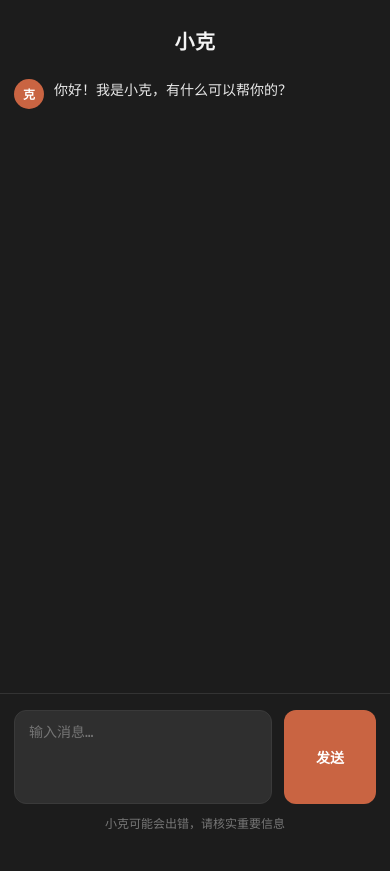
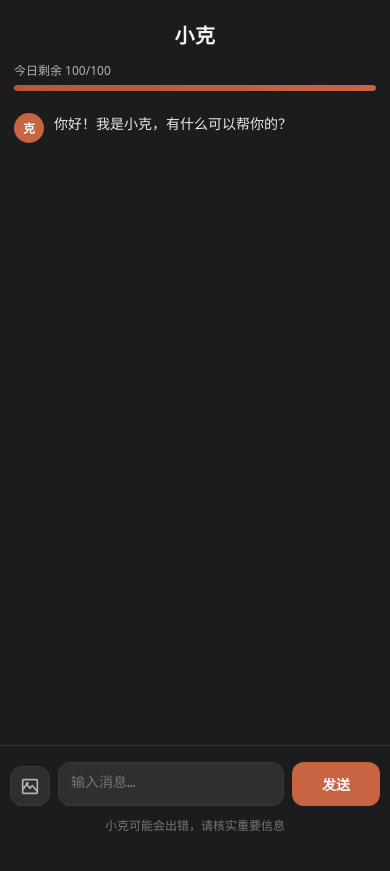
Before and after one commit to tenny1215-tech/claude-app, a Flask app: page / in a window 390 px wide. After the commit the page ends 831 px from the top, so only its background shows below. Run offline with Flask 3, Linux system fonts and the light colour scheme.

Commit message:
add image upload and daily quota

```diff
--- a/app.py
+++ b/app.py
@@ -1,5 +1,6 @@
 import os
-from typing import Any, Dict, List
+import re
+from typing import Any, Dict, List, Union
 
 from anthropic import Anthropic
 from dotenv import load_dotenv
@@ -14,6 +15,12 @@
     "如果用户问你是什么模型或谁开发的，就说你是小克，一个独立的AI助手，无法透露技术细节。"
 )
 
+ALLOWED_IMAGE_MEDIA = frozenset(
+    {"image/jpeg", "image/png", "image/gif", "image/webp"}
+)
+# 单张图片 base64 字符数上限（约 6MB 原始量级的粗上限，可按需调小）
+MAX_IMAGE_B64_CHARS = 8_000_000
+
 
 def _get_api_key() -> str:
     api_key = os.getenv("ANTHROPIC_API_KEY")
@@ -23,7 +30,6 @@
 
 
 def _extract_text(resp: Any) -> str:
-    # Anthropic SDK returns content blocks, we concatenate only text blocks.
     parts: List[str] = []
     for block in getattr(resp, "content", []) or []:
         if getattr(block, "type", None) == "text":
@@ -33,7 +39,77 @@
     return "".join(parts).strip()
 
 
+def _validate_user_blocks(blocks: List[Any]) -> List[Dict[str, Any]]:
+    if not blocks:
+        raise ValueError("user content 不能为空")
+    out: List[Dict[str, Any]] = []
+    has_image = False
+    for block in blocks:
+        if not isinstance(block, dict):
+            raise ValueError("无效的消息块")
+        btype = block.get("type")
+        if btype == "text":
+            txt = block.get("text")
+            if not isinstance(txt, str):
+                raise ValueError("无效的文本块")
+            out.append({"type": "text", "text": txt})
+        elif btype == "image":
+            src = block.get("source")
+            if not isinstance(src, dict):
+                raise ValueError("无效的图片块")
+            if src.get("type") != "base64":
+                raise ValueError("图片仅支持 base64")
+            mt = src.get("media_type")
+            data = src.get("data")
+            if mt not in ALLOWED_IMAGE_MEDIA:
+                raise ValueError(f"不支持的图片类型: {mt}")
+            if not isinstance(data, str) or not data.strip():
+                raise ValueError("图片数据为空")
+            if len(data) > MAX_IMAGE_B64_CHARS:
+                raise ValueError("图片过大，请选较小的图片")
+            if not re.fullmatch(r"[A-Za-z0-9+/=\s]+", data.replace("\n", "").replace("\r", "")):
+                raise ValueError("图片 base64 格式无效")
+            out.append(
+                {
+                    "type": "image",
+                    "source": {"type": "base64", "media_type": mt, "data": data.strip()},
+                }
+            )
+            has_image = True
+        else:
+            raise ValueError(f"不支持的内容类型: {btype}")
+    if not has_image and not any(b.get("type") == "text" and b.get("text", "").strip() for b in out):
+        raise ValueError("至少需要文字或图片")
+    return out
+
+
+def _normalize_message(m: Dict[str, Any]) -> Union[Dict[str, str], Dict[str, Any], None]:
+    role = m.get("role")
+    content = m.get("content")
+    if role == "assistant":
+        if isinstance(content, str):
+            return {"role": "assistant", "content": content}
+        return None
+    if role == "user":
+        if isinstance(content, str):
+            return {"role": "user", "content": content}
+        if isinstance(content, list):
+            blocks = _validate_user_blocks(content)
+            return {"role": "user", "content": blocks}
+    return None
+
+
+def _normalize_messages(messages: List[Dict[str, Any]]) -> List[Dict[str, Any]]:
+    cleaned: List[Dict[str, Any]] = []
+    for m in messages:
+        nm = _normalize_message(m)
+        if nm:
+            cleaned.append(nm)
+    return cleaned
+
+
 app = Flask(__name__)
+app.config["MAX_CONTENT_LENGTH"] = 20 * 1024 * 1024
 
 
 @app.get("/")
@@ -44,15 +120,12 @@
 @app.post("/api/chat")
 def chat():
     payload: Dict[str, Any] = request.get_json(silent=True) or {}
-    messages: List[Dict[str, str]] = payload.get("messages") or []
+    raw_messages: List[Dict[str, Any]] = payload.get("messages") or []
 
-    # Basic validation: keep only role/content pairs expected by the SDK.
-    cleaned: List[Dict[str, str]] = []
-    for m in messages:
-        role = m.get("role")
-        content = m.get("content")
-        if role in ("user", "assistant") and isinstance(content, str):
-            cleaned.append({"role": role, "content": content})
+    try:
+        cleaned = _normalize_messages(raw_messages)
+    except ValueError as e:
+        return jsonify({"error": str(e)}), 400
 
     if not cleaned:
         return jsonify({"error": "messages 不能为空"}), 400
@@ -68,7 +141,6 @@
         answer = _extract_text(resp)
         return jsonify({"assistant": {"role": "assistant", "content": answer}})
     except Exception as e:
-        # Don’t leak secrets; just return the error message.
         return jsonify({"error": str(e)}), 500
 
 
--- a/static/app.js
+++ b/static/app.js
@@ -1,45 +1,203 @@
 const chatEl = document.getElementById("chat");
 const inputEl = document.getElementById("chatInput");
 const sendBtn = document.getElementById("sendBtn");
+const imagePickBtn = document.getElementById("imagePickBtn");
+const imageFileInput = document.getElementById("imageFile");
+const imagePreviewWrap = document.getElementById("imagePreviewWrap");
+const imagePreviewImg = document.getElementById("imagePreviewImg");
+const imageRemoveBtn = document.getElementById("imageRemoveBtn");
+const quotaLabel = document.getElementById("quotaLabel");
+const quotaFill = document.getElementById("quotaFill");
+const quotaTrack = document.getElementById("quotaTrack");
+
+const QUOTA_STORAGE_KEY = "xiaoke_daily_quota";
+const QUOTA_DAILY_LIMIT = 100;
+const MAX_IMAGE_BYTES = 4 * 1024 * 1024;
 
 function escapeToText(text) {
   return (text ?? "").toString();
 }
 
+function todayLocalKey() {
+  return new Date().toLocaleDateString("en-CA");
+}
+
+function getQuotaUsed() {
+  try {
+    const raw = localStorage.getItem(QUOTA_STORAGE_KEY);
+    const day = todayLocalKey();
+    if (!raw) return 0;
+    const s = JSON.parse(raw);
+    if (!s || s.date !== day) return 0;
+    const n = Number(s.used);
+    return Number.isFinite(n) && n >= 0 ? n : 0;
+  } catch {
+    return 0;
+  }
+}
+
+function setQuotaUsed(used) {
+  const day = todayLocalKey();
+  localStorage.setItem(QUOTA_STORAGE_KEY, JSON.stringify({ date: day, used }));
+}
+
+function getQuotaRemaining() {
+  return Math.max(0, QUOTA_DAILY_LIMIT - getQuotaUsed());
+}
+
+let isSending = false;
+
+function updateQuotaUI() {
+  const used = getQuotaUsed();
+  const remaining = Math.max(0, QUOTA_DAILY_LIMIT - used);
+  const pct = (remaining / QUOTA_DAILY_LIMIT) * 100;
+  quotaLabel.textContent = `今日剩余 ${remaining}/${QUOTA_DAILY_LIMIT}`;
+  quotaFill.style.width = `${pct}%`;
+  quotaTrack.setAttribute("aria-valuenow", String(remaining));
+  syncInputControls();
+}
+
+function syncInputControls() {
+  const exhausted = getQuotaRemaining() <= 0;
+  const busy = isSending;
+  const locked = exhausted || busy;
+  sendBtn.disabled = locked;
+  inputEl.disabled = locked;
+  imagePickBtn.disabled = locked;
+  imageRemoveBtn.disabled = busy || !pendingImage;
+  imageFileInput.disabled = locked;
+}
+
+function consumeOneQuota() {
+  const used = getQuotaUsed();
+  if (used >= QUOTA_DAILY_LIMIT) return false;
+  setQuotaUsed(used + 1);
+  updateQuotaUI();
+  return true;
+}
+
 function autoResizeTextarea(el) {
-  // Reset height then grow to content.
   el.style.height = "0px";
   const next = Math.min(el.scrollHeight, 120);
   el.style.height = next + "px";
 }
 
+function updateInputBarHeight() {
+  const bar = document.querySelector(".input-bar");
+  if (!bar) return;
+  const h = Math.ceil(bar.getBoundingClientRect().height);
+  document.documentElement.style.setProperty("--input-bar-height", `${h + 12}px`);
+}
+
+let pendingImage = null;
+/** @type {string | null} */
+let pendingObjectUrl = null;
+
+function clearPendingImage() {
+  if (pendingObjectUrl) {
+    URL.revokeObjectURL(pendingObjectUrl);
+    pendingObjectUrl = null;
+  }
+  pendingImage = null;
+  imagePreviewImg.removeAttribute("src");
+  imagePreviewWrap.classList.add("hidden");
+  imageFileInput.value = "";
+  syncInputControls();
+  updateInputBarHeight();
+}
+
+function fileToDataUrl(file) {
+  return new Promise((resolve, reject) => {
+    const r = new FileReader();
+    r.onload = () => resolve(String(r.result || ""));
+    r.onerror = () => reject(r.error || new Error("读取文件失败"));
+    r.readAsDataURL(file);
+  });
+}
+
+function parseDataUrl(dataUrl) {
+  const m = /^data:([^;]+);base64,(.+)$/s.exec(dataUrl.replace(/\r?\n/g, ""));
+  if (!m) return null;
+  const mediaType = m[1].trim();
+  const data = m[2].replace(/\s/g, "");
+  return { mediaType, data };
+}
+
+imagePickBtn.addEventListener("click", () => {
+  if (imagePickBtn.disabled) return;
+  imageFileInput.click();
+});
+
+imageRemoveBtn.addEventListener("click", () => {
+  clearPendingImage();
+});
+
+imageFileInput.addEventListener("change", async () => {
+  const file = imageFileInput.files && imageFileInput.files[0];
+  if (!file) return;
+  if (file.size > MAX_IMAGE_BYTES) {
+    alert("图片不能超过 4MB");
+    imageFileInput.value = "";
+    return;
+  }
+  const okType = ["image/jpeg", "image/png", "image/gif", "image/webp"].includes(file.type);
+  if (!okType) {
+    alert("仅支持 JPG、PNG、GIF、WebP");
+    imageFileInput.value = "";
+    return;
+  }
+
+  clearPendingImage();
+  pendingObjectUrl = URL.createObjectURL(file);
+  imagePreviewImg.src = pendingObjectUrl;
+  imagePreviewWrap.classList.remove("hidden");
+
+  try {
+    const dataUrl = await fileToDataUrl(file);
+    const parsed = parseDataUrl(dataUrl);
+    if (!parsed) throw new Error("解析图片失败");
+    pendingImage = { file, mediaType: parsed.mediaType, data: parsed.data };
+  } catch (e) {
+    alert(String((e && e.message) || e));
+    clearPendingImage();
+    return;
+  }
+  syncInputControls();
+  updateInputBarHeight();
+});
+
 function createMessageNode(msg) {
   const role = msg.role;
-  const content = escapeToText(msg.content);
-
   const row = document.createElement("div");
   row.className = `row ${role === "user" ? "user" : "assistant"}`;
 
   if (role === "user") {
     const bubble = document.createElement("div");
     bubble.className = "bubble-user";
-    bubble.textContent = content;
+    if (msg.thumbUrl) {
+      const img = document.createElement("img");
+      img.className = "bubble-user-img";
+      img.src = msg.thumbUrl;
+      img.alt = "图片";
+      bubble.appendChild(img);
+    }
+    const textEl = document.createElement("div");
+    textEl.className = "bubble-user-text";
+    textEl.textContent = escapeToText(msg.content);
+    bubble.appendChild(textEl);
     row.appendChild(bubble);
     return row;
   }
 
   const line = document.createElement("div");
   line.className = "assistant-line";
-
   const avatar = document.createElement("div");
   avatar.className = "avatar";
   avatar.setAttribute("aria-hidden", "true");
   avatar.textContent = "克";
-
   const text = document.createElement("div");
   text.className = "assistant-text";
-  text.textContent = content;
-
+  text.textContent = escapeToText(msg.content);
   line.appendChild(avatar);
   line.appendChild(text);
   row.appendChild(line);
@@ -54,6 +212,7 @@
   chatEl.scrollTop = chatEl.scrollHeight;
 }
 
+/** @type {{role:'assistant'|'user', content:string, thumbUrl?:string, image?:{mediaType:string,data:string}}[]} */
 let messages = [
   {
     role: "assistant",
@@ -61,38 +220,99 @@
   },
 ];
 
+function toApiMessages(msgs) {
+  return msgs.map((m) => {
+    if (m.role === "assistant") {
+      return { role: "assistant", content: m.content };
+    }
+    if (m.image) {
+      const text = (m.content || "").trim() || "（用户上传了一张图片）";
+      return {
+        role: "user",
+        content: [
+          { type: "text", text: text },
+          {
+            type: "image",
+            source: {
+              type: "base64",
+              media_type: m.image.mediaType,
+              data: m.image.data,
+            },
+          },
+        ],
+      };
+    }
+    return { role: "user", content: m.content || "" };
+  });
+}
+
 renderChat(messages);
 autoResizeTextarea(inputEl);
+updateQuotaUI();
+updateInputBarHeight();
+window.addEventListener("resize", updateInputBarHeight);
 
 function setLoading(isLoading) {
-  sendBtn.disabled = isLoading;
-  inputEl.disabled = isLoading;
+  isSending = isLoading;
   sendBtn.textContent = isLoading ? "发送中..." : "发送";
+  syncInputControls();
 }
 
 async function sendMessage() {
+  if (getQuotaRemaining() <= 0) {
+    alert("今日额度已用完，明天再来");
+    return;
+  }
+
   const text = (inputEl.value || "").trim();
-  if (!text) return;
-  if (sendBtn.disabled) return;
+  const hasImage = Boolean(pendingImage);
+  if (!text && !hasImage) return;
+  if (sendBtn.disabled && sendBtn.textContent === "发送中...") return;
+
+  const thumbForBubble = pendingObjectUrl;
+  const imagePayload = pendingImage
+    ? { mediaType: pendingImage.mediaType, data: pendingImage.data }
+    : undefined;
 
   inputEl.value = "";
   autoResizeTextarea(inputEl);
 
-  messages = messages.concat([{ role: "user", content: text }]);
+  const userMsg = {
+    role: "user",
+    content: text,
+    ...(imagePayload ? { image: imagePayload, thumbUrl: thumbForBubble || undefined } : {}),
+  };
+  messages = messages.concat([userMsg]);
   renderChat(messages);
 
+  if (hasImage) {
+    pendingImage = null;
+    pendingObjectUrl = null;
+    imagePreviewImg.removeAttribute("src");
+    imagePreviewWrap.classList.add("hidden");
+    imageFileInput.value = "";
+  }
+
   setLoading(true);
+  updateInputBarHeight();
+
   try {
     const resp = await fetch("/api/chat", {
       method: "POST",
       headers: { "Content-Type": "application/json" },
-      body: JSON.stringify({ messages }),
+      body: JSON.stringify({ messages: toApiMessages(messages) }),
     });
 
-    const data = await resp.json();
+    const data = await resp.json().catch(() => ({}));
     if (!resp.ok || data.error) {
       const errText = data?.error ? String(data.error) : `HTTP ${resp.status}`;
       messages = messages.concat([{ role: "assistant", content: `发生错误：${errText}` }]);
+      renderChat(messages);
+      return;
+    }
+
+    if (!consumeOneQuota()) {
+      messages = messages.concat([{ role: "assistant", content: "今日额度已用完，明天再来" }]);
       renderChat(messages);
       return;
     }
@@ -105,6 +325,8 @@
     renderChat(messages);
   } finally {
     setLoading(false);
+    updateQuotaUI();
+    updateInputBarHeight();
     inputEl.focus();
   }
 }
--- a/static/styles.css
+++ b/static/styles.css
@@ -8,6 +8,7 @@
   --accent-hover: #b55738;
   --max-width: 750px;
   --input-bar-height: 150px;
+  --header-extra: 52px;
 }
 
 html,
@@ -30,13 +31,40 @@
 
 .top {
   text-align: center;
-  padding: 26px 0 12px 0;
+  padding: 20px 14px 10px 14px;
 }
 
 .brand {
   font-size: 20px;
   font-weight: 700;
   letter-spacing: 0.02em;
+}
+
+.quota-bar {
+  max-width: var(--max-width);
+  margin: 12px auto 0 auto;
+  text-align: left;
+}
+
+.quota-label {
+  font-size: 12px;
+  color: var(--muted);
+  margin-bottom: 6px;
+}
+
+.quota-track {
+  height: 6px;
+  border-radius: 999px;
+  background: #333333;
+  overflow: hidden;
+}
+
+.quota-fill {
+  height: 100%;
+  width: 100%;
+  border-radius: 999px;
+  background: linear-gradient(90deg, var(--accent-hover), var(--accent));
+  transition: width 0.2s ease;
 }
 
 .chat-area {
@@ -47,7 +75,7 @@
   max-width: var(--max-width);
   margin: 0 auto;
   padding: 12px 14px calc(var(--input-bar-height) + 20px) 14px;
-  height: calc(100vh - 72px - var(--input-bar-height));
+  height: calc(100vh - 72px - var(--header-extra) - var(--input-bar-height));
   overflow-y: auto;
   overflow-x: hidden;
   scrollbar-width: none; /* Firefox */
@@ -87,6 +115,21 @@
   border: 1px solid rgba(255, 255, 255, 0.04);
 }
 
+.bubble-user-img {
+  display: block;
+  max-width: 200px;
+  max-height: 160px;
+  width: auto;
+  height: auto;
+  border-radius: 10px;
+  margin-bottom: 8px;
+  object-fit: cover;
+}
+
+.bubble-user-text:empty {
+  display: none;
+}
+
 .assistant-line {
   display: flex;
   align-items: flex-start;
@@ -123,22 +166,109 @@
   bottom: 0;
   background: var(--bg);
   border-top: 1px solid #333333;
-  padding: 16px 14px 12px 14px;
+  padding: 16px 14px calc(12px + env(safe-area-inset-bottom, 0px)) 14px;
   z-index: 9999;
 }
 
 .input-inner {
+  width: 100%;
   max-width: var(--max-width);
   margin: 0 auto;
+  box-sizing: border-box;
 }
 
 .composer {
   display: flex;
-  gap: 12px;
+  flex-direction: row;
+  align-items: flex-end;
+  gap: 10px;
+  width: 100%;
+  min-width: 0;
+  box-sizing: border-box;
+}
+
+.icon-btn {
+  flex: 0 0 44px;
+  width: 44px;
+  min-width: 44px;
+  max-width: 44px;
+  height: 44px;
+  padding: 0;
+  display: flex;
+  align-items: center;
+  justify-content: center;
+  border: 1px solid #3a3a3a;
+  border-radius: 12px;
+  background: var(--panel);
+  color: var(--muted);
+  cursor: pointer;
+  box-sizing: border-box;
+}
+
+.icon-btn:hover:not(:disabled) {
+  color: var(--text);
+  border-color: #4f4f4f;
+}
+
+.icon-btn:disabled {
+  opacity: 0.5;
+  cursor: not-allowed;
+}
+
+.input-col {
+  flex: 1 1 0%;
+  min-width: 0;
+  display: flex;
+  flex-direction: column;
+  gap: 8px;
+}
+
+.image-preview-wrap {
+  position: relative;
+  align-self: flex-start;
+  max-width: 100%;
+}
+
+.image-preview-wrap.hidden {
+  display: none;
+}
+
+.image-preview-wrap img {
+  display: block;
+  max-width: 120px;
+  max-height: 96px;
+  border-radius: 10px;
+  object-fit: cover;
+  border: 1px solid #3a3a3a;
+}
+
+.image-remove {
+  position: absolute;
+  top: -6px;
+  right: -6px;
+  width: 22px;
+  height: 22px;
+  border: none;
+  border-radius: 50%;
+  background: #444;
+  color: #fff;
+  font-size: 14px;
+  line-height: 1;
+  cursor: pointer;
+  display: flex;
+  align-items: center;
+  justify-content: center;
+  padding: 0;
+}
+
+.image-remove:hover {
+  background: var(--accent);
 }
 
 #chatInput {
-  flex: 1;
+  flex: 1 1 0%;
+  min-width: 0;
+  width: 100%;
   background: var(--panel);
   color: #fff;
   border: 1px solid #3a3a3a;
@@ -150,6 +280,7 @@
   min-height: 44px;
   max-height: 120px;
   outline: none;
+  box-sizing: border-box;
 }
 
 #chatInput:focus {
@@ -157,7 +288,10 @@
 }
 
 #sendBtn {
-  width: 92px;
+  flex: 0 0 88px;
+  width: 88px;
+  min-width: 88px;
+  max-width: 88px;
   background: var(--accent);
   color: #ffffff;
   border: none;
@@ -165,7 +299,10 @@
   font-size: 14px;
   font-weight: 600;
   min-height: 44px;
+  padding: 0 8px;
   cursor: pointer;
+  box-sizing: border-box;
+  white-space: nowrap;
 }
 
 #sendBtn:hover:not(:disabled) {
@@ -183,3 +320,28 @@
   color: var(--muted2);
   margin-top: 10px;
 }
+
+/* 窄屏：略减边距与间隙，避免底栏横向溢出 */
+@media (max-width: 480px) {
+  .input-bar {
+    padding-left: 10px;
+    padding-right: 10px;
+    padding-bottom: calc(10px + env(safe-area-inset-bottom, 0px));
+  }
+
+  .composer {
+    gap: 8px;
+  }
+
+  .icon-btn {
+    flex-basis: 40px;
+    width: 40px;
+    min-width: 40px;
+    max-width: 40px;
+    height: 40px;
+  }
+
+  #chatInput {
+    padding: 10px 12px;
+  }
+}
--- a/templates/index.html
+++ b/templates/index.html
@@ -10,6 +10,12 @@
     <div class="page">
       <header class="top">
         <div class="brand" id="brand">{{ app_name }}</div>
+        <div class="quota-bar" id="quotaBar" aria-label="今日使用额度">
+          <div class="quota-label" id="quotaLabel">今日剩余 100/100</div>
+          <div class="quota-track" role="progressbar" aria-valuemin="0" aria-valuemax="100" aria-valuenow="100" id="quotaTrack">
+            <div class="quota-fill" id="quotaFill"></div>
+          </div>
+        </div>
       </header>
 
       <main class="chat-area">
@@ -18,13 +24,37 @@
 
       <section class="input-bar" aria-label="chat input">
         <div class="input-inner">
+          <input
+            type="file"
+            id="imageFile"
+            accept="image/jpeg,image/png,image/gif,image/webp"
+            hidden
+          />
           <div class="composer">
+            <button type="button" id="imagePickBtn" class="icon-btn" aria-label="上传图片" title="上传图片">
+              <svg width="22" height="22" viewBox="0 0 24 24" fill="none" aria-hidden="true">
+                <path
+                  d="M4 16l4.5-6 3.5 4.5 2.5-3L20 18M5 20h14a1 1 0 001-1V6a1 1 0 00-1-1H5a1 1 0 00-1 1v13a1 1 0 001 1z"
+                  stroke="currentColor"
+                  stroke-width="1.8"
+                  stroke-linecap="round"
+                  stroke-linejoin="round"
+                />
+                <circle cx="9" cy="9" r="1.5" fill="currentColor" />
+              </svg>
+            </button>
+            <div class="input-col">
+              <div id="imagePreviewWrap" class="image-preview-wrap hidden">
+                <img id="imagePreviewImg" alt="" />
+                <button type="button" id="imageRemoveBtn" class="image-remove" aria-label="移除图片">×</button>
+              </div>
               <textarea
                 id="chatInput"
                 rows="1"
                 placeholder="输入消息…"
                 autocomplete="off"
               ></textarea>
+            </div>
             <button id="sendBtn" type="button">发送</button>
           </div>
           <div class="disclaimer">小克可能会出错，请核实重要信息</div>
```
Lines whose indentation alone changed are shown as unchanged.
